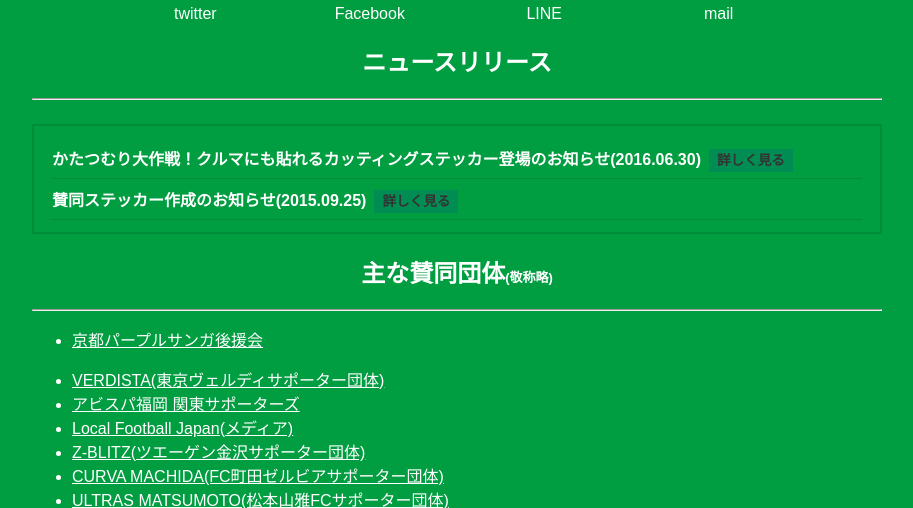
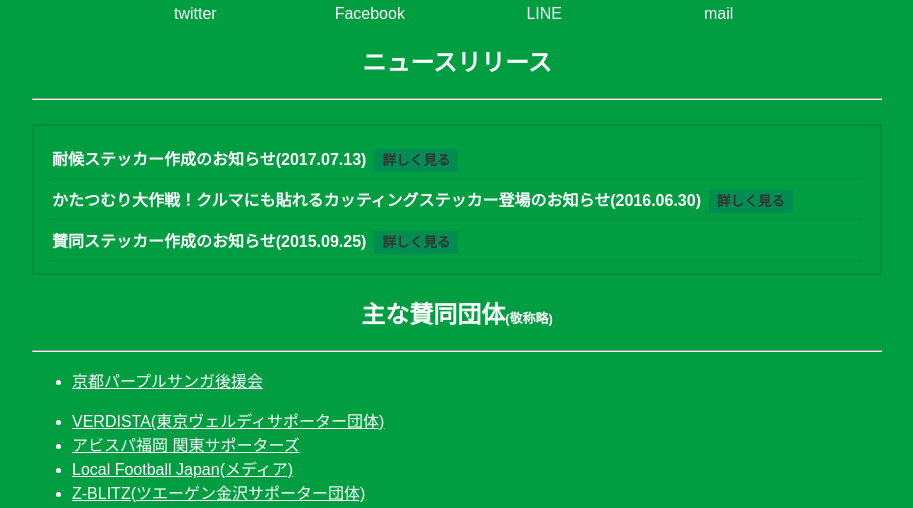
Before and after one commit to wtr0201/katatsumuri-d, a PHP site: page / in a window 1280 px wide. Shown: the part 1836-2344 px from the top of the page, without its empty margins (183-1096 px from the left). Run offline with PHP 8.4, Linux system fonts and the light colour scheme; some libraries are stand-ins or nearby versions.

Commit message:
news-update

```diff
--- a/index.html
+++ b/index.php
@@ -1,3 +1,4 @@
+<?php $news=json_decode(file_get_contents('news.json'),true)?>
 <!DOCTYPE html>
 <html lang="ja">
 
@@ -469,52 +458,18 @@
             <h2>ニュースリリース</h2>
             <hr>
             <ul class="detail">
+                <?php foreach (array_reverse($news) as $key => $column):?>
                 <li>
-                    <p><a class="accdetail" data-target="detail-2">かたつむり大作戦！クルマにも貼れるカッティングステッカー登場のお知らせ(2016.06.30)</a></p>
-                    <ul id="detail-2">
+                    <p><a class="accdetail" data-target="detail-<?=$key?>"><?=$column['title']?>(<?=$column['date']?>)</a></p>
+                    <ul class="detail-column" id="detail-<?=$key?>">
                         <li>
-                            <p>かたつむり大作戦の活動を開始してから1年が経ちました。</p>
-                            <p>サンガのサポーターだけでなく、全国の多くのサポーターにこの活動を賛同していただきました。この場を借りてお礼を申し上げます。</p>
-                            <p>かたつむり大作戦！の啓蒙ツールとしてステッカーを配布しておりましたが、かねてよりクルマにも貼れるステッカーのご要望を頂いておりました。</p>
-                            <p>耐水性・耐候性のあるカッティングステッカーを制作しました。</p>
-                            <p>みなさまのクルマに貼り付けてより一層、安全運転・安全乗車に努めていただきたく思います。</p>
-                            <p>このステッカーを、7月10日（日）ｖｓ群馬戦で配布をしたいと思います。</p>
-                            <p>もちろん、通常タイプのステッカーも数には限りが有りますが配布致します。</p>
-                            <p>合わせてかたつむり大作戦！の賛同金も募集したいと思います。</p>
-                            <br>
-                            <p>■ステッカー配布概要（予定）</p>
-                            <p>場所：フレンズスクエア（サポ連ゲーフラブース）</p>
-                            <p>時間：16時30分～17時30分</p>
-                            <p>配布方法：ブースにいるスタッフにお声がけください。</p>
-                            <p>今後の継続的な活動の為に賛同金も受け付けています。ご協力の程よろしくお願い致します。</p>
-                            <br>
-                            <p>■賛同のお願い</p>
-                            <p>かたつむり大作戦！では、継続的に広くこの活動を広げていきたいので、この活動に賛同していただける方を募集しております。個人・企業・団体問いません。もちろん、応援するチームが違っても構いません。</p>
-                            <p>また、ステッカーの配布にご協力いただける、団体・店舗さんも募集しております。</p>
-                            <p>賛同いただいた方にはかたつむり大作戦！のHPに賛同団体一覧にお名前を出させていただきます。</p>
-                            <br>
-                            <p>■お問合せはコチラから</p>
-                            <p>webmaster@sanga-saporen.net</p>
-                            <p>かたつむり大作戦！事務局宛</p>
-                            <br>
-                            <p>これからも、安全な旅を通して愛するチームを支えていきましょう。</p>
+                        <?php foreach ($column['text'] as $row):?>
+                            <p><?=$row?></p>
+                        <?php endforeach;?>
                         </li>
                     </ul>
                 </li>
-                <li>
-                    <p><a class="accdetail" data-target="detail-1">賛同ステッカー作成のお知らせ(2015.09.25)</a></p>
-                    <ul id="detail-1">
-                        <li>
-                            <p>この度、マリノスサポーター有志の皆さんによる「かたつむり大作戦！」へのご賛同ご協力で、青色のステッカーを作成していただきました。また、その一部を今後の活動に活用下さいとご提供いただきましたことをご報告致します。なお、ご提供いただいたステッカーの配布方法につきましては、後ほどご案内させていただきます。</p>
-                        </li>
-                    </ul>
-                </li>
-                <!--<li>
-                    <p><a class="accdetail" data-target="detail-2">タイトル(2015.mm.dd)</a></p>
-                    <ul id="detail-2">
-                        <li><p>本文</p></li>
-                    </ul>
-                </li>-->
+                <?php endforeach;?>
             </ul>
         </div>
         <div id="approval">
--- /dev/null
+++ b/news.json
@@ -0,0 +1,68 @@
+[
+  {
+    "title":"賛同ステッカー作成のお知らせ",
+    "date":"2015.09.25",
+    "text":[
+      "この度、マリノスサポーター有志の皆さんによる「かたつむり大作戦！」へのご賛同ご協力で、青色のステッカーを作成していただきました。また、その一部を今後の活動に活用下さいとご提供いただきましたことをご報告致します。なお、ご提供いただいたステッカーの配布方法につきましては、後ほどご案内させていただきます。"
+    ]
+  },
+  {
+    "title":"かたつむり大作戦！クルマにも貼れるカッティングステッカー登場のお知らせ",
+    "date":"2016.06.30",
+    "text":[
+      "かたつむり大作戦の活動を開始してから1年が経ちました。",
+      "サンガのサポーターだけでなく、全国の多くのサポーターにこの活動を賛同していただきました。この場を借りてお礼を申し上げます。",
+      "かたつむり大作戦！の啓蒙ツールとしてステッカーを配布しておりましたが、かねてよりクルマにも貼れるステッカーのご要望を頂いておりました。",
+      "耐水性・耐候性のあるカッティングステッカーを制作しました。",
+      "みなさまのクルマに貼り付けてより一層、安全運転・安全乗車に努めていただきたく思います。",
+      "このステッカーを、7月10日（日）ｖｓ群馬戦で配布をしたいと思います。",
+      "もちろん、通常タイプのステッカーも数には限りが有りますが配布致します。",
+      "合わせてかたつむり大作戦！の賛同金も募集したいと思います。",
+      "<br>",
+      "■ステッカー配布概要（予定）",
+      "場所：フレンズスクエア（サポ連ゲーフラブース）",
+      "時間：16時30分～17時30分",
+      "配布方法：ブースにいるスタッフにお声がけください。",
+      "今後の継続的な活動の為に賛同金も受け付けています。ご協力の程よろしくお願い致します。",
+      "<br>",
+      "■賛同のお願い",
+      "かたつむり大作戦！では、継続的に広くこの活動を広げていきたいので、この活動に賛同していただける方を募集しております。個人・企業・団体問いません。もちろん、応援するチームが違っても構いません。",
+      "また、ステッカーの配布にご協力いただける、団体・店舗さんも募集しております。",
+      "賛同いただいた方にはかたつむり大作戦！のHPに賛同団体一覧にお名前を出させていただきます。",
+      "<br>",
+      "■お問合せはコチラから",
+      "webmaster@sanga-saporen.net",
+      "かたつむり大作戦！事務局宛",
+      "<br>",
+      "これからも、安全な旅を通して愛するチームを支えていきましょう。"
+    ]
+  },
+  {
+    "title":"耐候ステッカー作成のお知らせ",
+    "date":"2017.07.13",
+    "text":[
+      "2015年から活動が始まりましたかたつむり大作戦も今年で3年目を迎えました。",
+      "日々全国の多くのサポーターがこの活動に賛同していただいております事、この場を借りてお礼申し上げます。",
+       "今年は耐候性のあるステッカーを緑・紫・黒の三種類制作しました。",
+      "このステッカーを、7月22日（日）ｖｓ名古屋戦で配布をしたいと思います。",
+      "合わせてかたつむり大作戦！の賛同金も募集したいと思います。",
+      "<br>",
+      "■ステッカー配布概要（予定）",
+      "場所：西京極5ゲート待機列付近",
+      "時間：14時00分～15時30分",
+      "配布方法：スタッフにお声がけください。",
+      "今後の継続的な活動の為に賛同金も受け付けています。ご協力の程よろしくお願い致します。",
+      "<br>",
+      "■賛同のお願い",
+      "かたつむり大作戦！では、継続的に広くこの活動を広げていきたいので、この活動に賛同していただける方を募集しております。個人・企業・団体問いません。もちろん、応援するチームが違っても構いません。",
+      "また、ステッカーの配布にご協力いただける、団体・店舗さんも募集しております。",
+      "賛同いただいた方にはかたつむり大作戦！のHPに賛同団体一覧にお名前を出させていただきます。",
+      "<br>",
+      "■お問合せはコチラから",
+      "webmaster@sanga-saporen.net",
+      "かたつむり大作戦！事務局宛",
+      "<br>",
+      "これからも、安全な旅を通して愛するチームを支えていきましょう。"
+    ]
+  }
+]
```
Also changed, not shown: other parts of index.php (+14 -26 lines).
